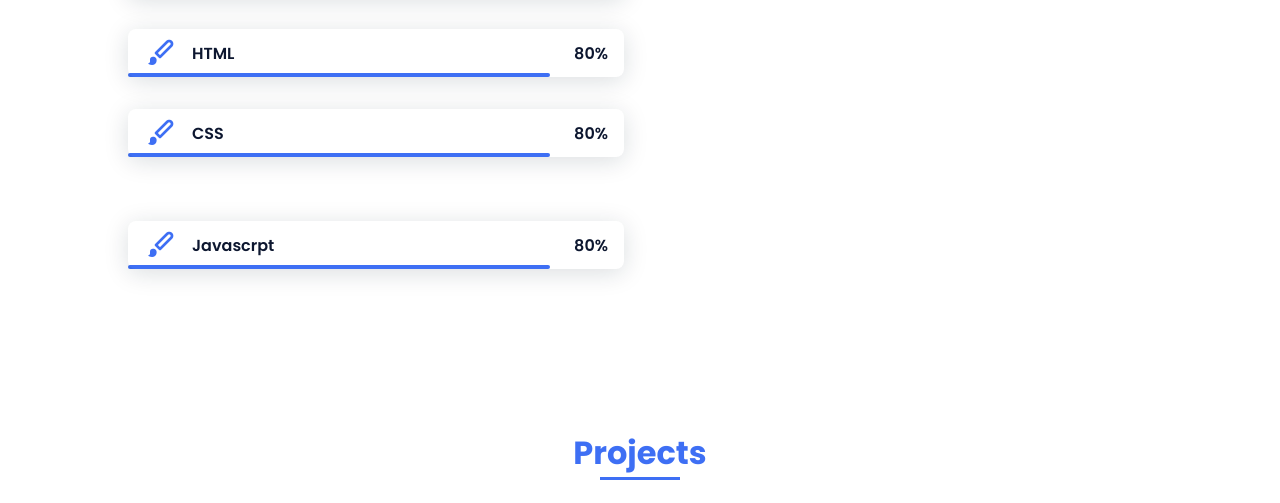
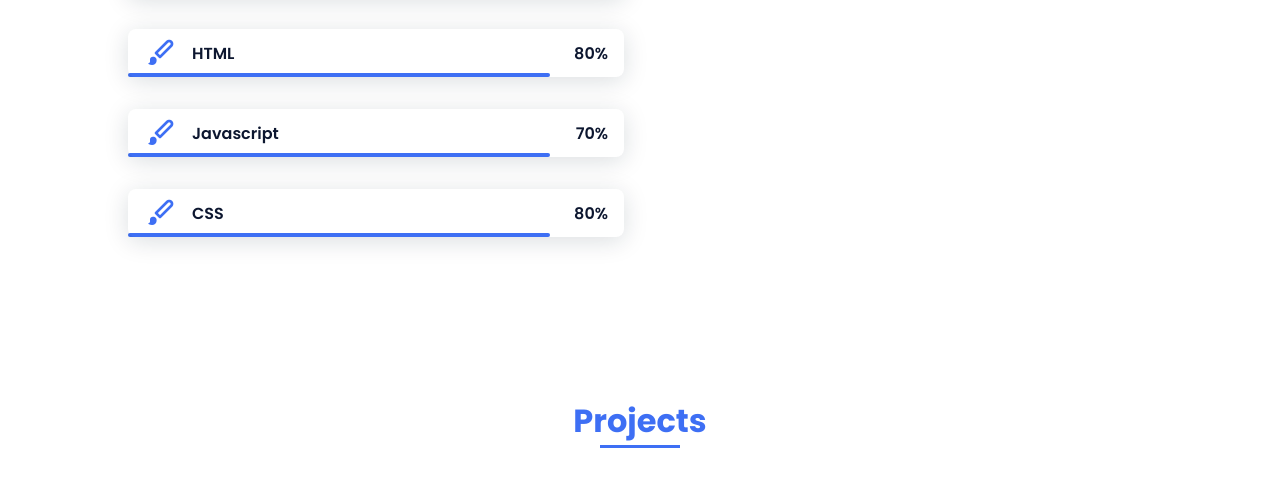
Before and after one commit to shashikanthkumar/Portfolio, a plain HTML site: page index.html in a window 1280 px wide. Shown: the part 1756-2259 px from the top of the page. Drawn offline with nearby package versions, Linux system fonts and the light colour scheme.

Commit message:
Update index.html

```diff
--- a/index.html
+++ b/index.html
@@ -152,6 +152,18 @@
                         <div class="skills__data">
                             <div class="skills__names">
                                 <i class='bx bxs-paint skills__icon'></i>
+                                <span class="skills__name">Javascript</span>
+                            </div>
+                            <div class="skills__bar skills__html">
+
+                            </div>
+                            <div>
+                                <span class="skills__percentage">70%</span>
+                            </div>
+                        </div>
+                        <div class="skills__data">
+                            <div class="skills__names">
+                                <i class='bx bxs-paint skills__icon'></i>
                                 <span class="skills__name">CSS</span>
                             </div>
                             <div class="skills__bar skills__ux">
@@ -164,17 +176,6 @@
                     </div>
                     <div>
                         <img src="techstack1.png" alt="" class="skills__img">
-                    </div>
-                    <div class="skills__data">
-                        <div class="skills__names">
-                            <i class='bx bxs-paint skills__icon'></i>
-                            <span class="skills__name">Javascrpt</span>
-                        </div>
-                        <div class="skills__bar skills__ux">
-                        </div>
-                        <div>
-                            <span class="skills__percentage">80%</span>
-                        </div>
                     </div>
                 </div>
             </section>
```
